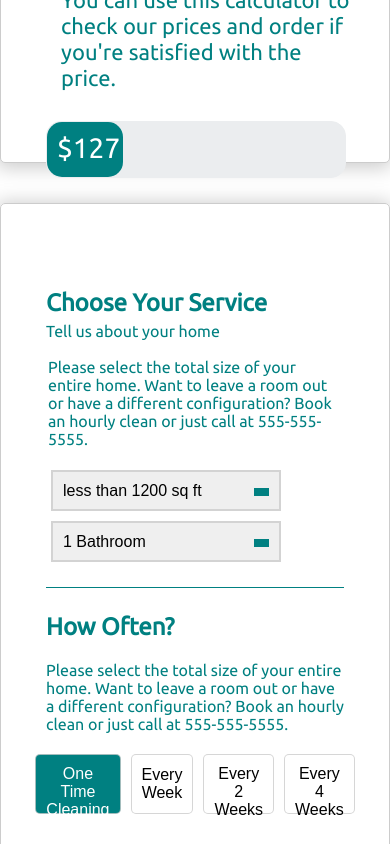
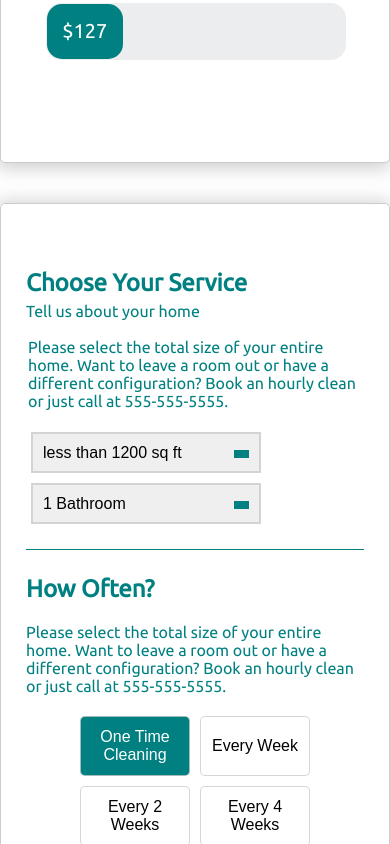
Before and after one commit to ArizonaMangoJuice/vizcaino-ERN, a React (Create React App) app: page / in a window 390 px wide. Shown: the part 5400-6244 px from the top of the page. Built offline with nearby package versions, Linux system fonts and the light colour scheme.

Commit message:
updated app.css

```diff
--- a/src/App.css
+++ b/src/App.css
@@ -880,7 +880,7 @@ textarea{
   }
 }
 
-@media (max-width: 500px){
+@media (max-width: 600px){
   .banner-content h1{
     width: 50%;
     font-size: 8vh;
@@ -907,6 +907,7 @@ textarea{
   .calc-form{
     width: 100%;
     box-sizing: border-box;
+    padding: 25px;
   }
   .size-and-bathrooms{
     width: 100%;
@@ -918,7 +919,7 @@ textarea{
     width: 100%;
   }
   textarea{
-    width: 100%;
+    width: 80%;
   }
   .float-total{
     width: 100%;
@@ -929,9 +930,10 @@ textarea{
   }
   .output-container p{
     width: 100%;
+    font-size: .9em;
   }
   .client-home input:first-child {
-    width: 100%;
+    width: 80%;
   }
   .gallery img{
     width: 100%;
@@ -940,4 +942,14 @@ textarea{
   .image-info{
     box-sizing: border-box;
   }
+  .money-bar span{
+    font-size: 20px;
+    padding-top: 15px;
+  }
+  .output-container h2{
+    margin: 0;
+  }
+  .frequency{
+    flex-wrap: wrap;
+  }
 }
```
